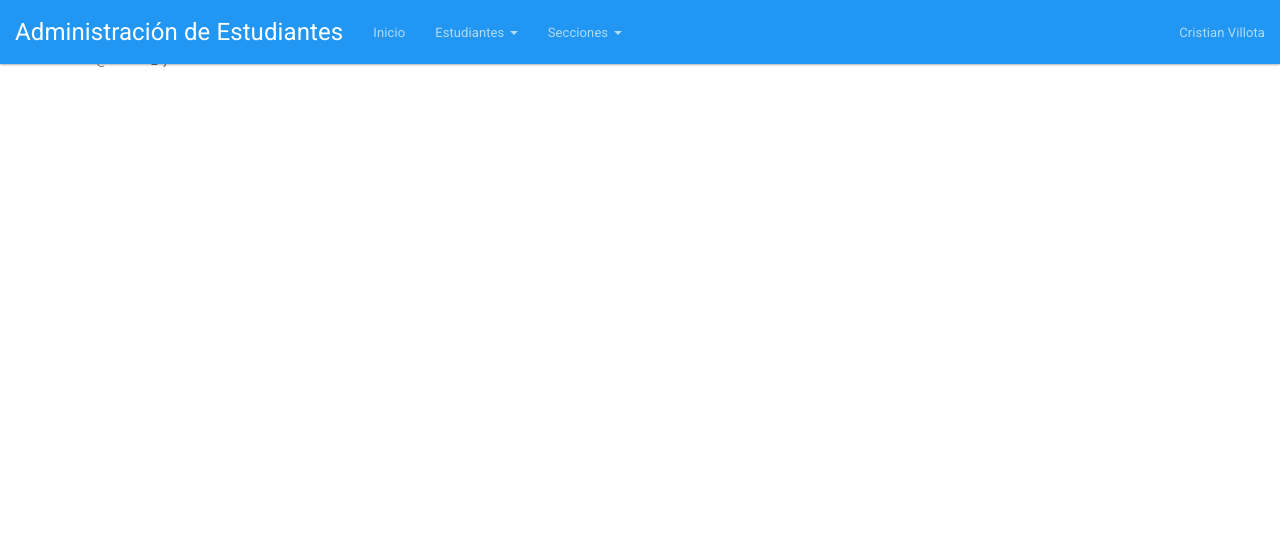
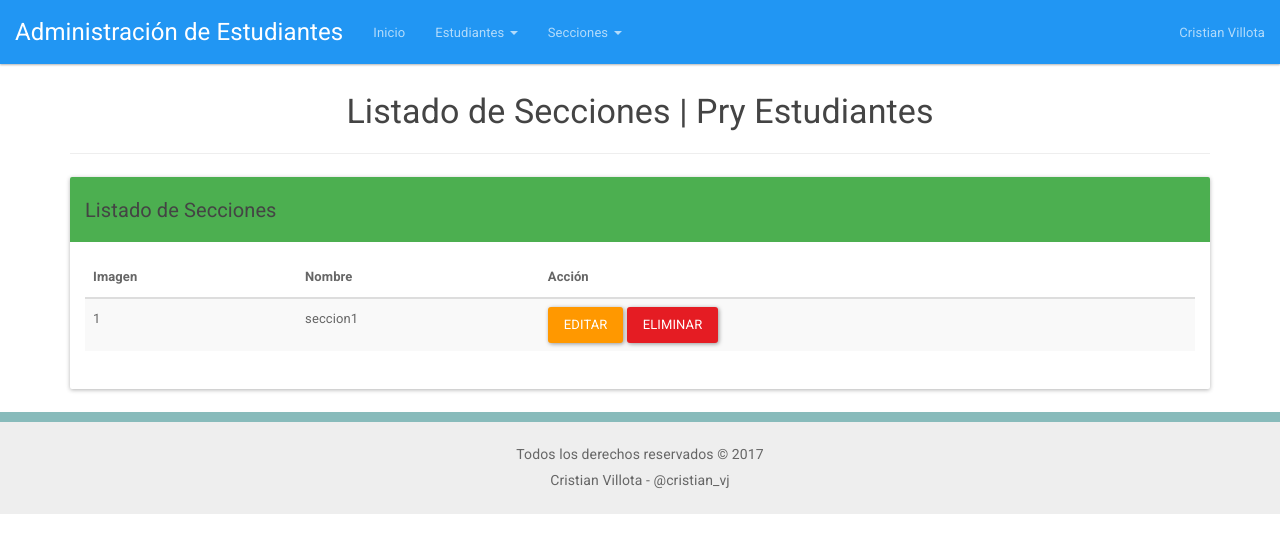
Before and after one commit to AdriVM/pry-estudiantes, a PHP site: page /pry-estudiantes/secciones in a window 1280 px wide. Shown: the top 553 px of the page. Run offline with PHP 8.4, Linux system fonts and the light colour scheme; data comes from the database, SQL or seed files in the repository; some libraries are stand-ins or nearby versions.

Commit message:
Listar estudiantes y secciones

```diff
--- a/Controllers/seccionesController.php
+++ b/Controllers/seccionesController.php
@@ -1,13 +1,17 @@
 <?php namespace Controllers;
+
+  use Models\Seccion as Seccion;
 
   Class seccionesController{
 
+    private $secciones;
+
+    public function __construct(){
+      $this->secciones = new Seccion();
+    }
     public function index(){
-      print "Hola soy el index de secciones";
-    }
-
-    public function ver($num){
-      print "Eres el numero: " . $num;
+      $datos = $this->secciones->listar();
+      return $datos;
     }
   }
 
--- a/Views/secciones/index.php
+++ b/Views/secciones/index.php
@@ -0,0 +1,31 @@
+<div class="container">
+  <h3 class="titulo">Listado de Secciones | Pry Estudiantes<hr></h3>
+
+  <div class="panel panel-success">
+    <div class="panel-heading">
+      <h5 class="panel-tittle">Listado de Secciones</h5>
+    </div>
+    <div class="panel-body">
+      <table class="table table-striped table-hover">
+        <thead>
+          <tr>
+            <th>Imagen</th>
+            <th>Nombre</th>
+            <th>Acción</th>
+          </tr>
+        </thead>
+        <tbody>
+          <?php while($row = mysqli_fetch_array($datos)){ ?>
+          <tr>
+            <td><?php echo $row['id']; ?></td>
+            <td><?php echo $row['nombre']; ?></td>
+            <td><a class="btn btn-warning" href="<?php echo URL; ?>estudiantes/editar/<?php echo $row['id']; ?>">Editar</a>
+                <a class="btn btn-danger" href="<?php echo URL; ?>estudiantes/eliminar/<?php echo $row['id']; ?>">Eliminar</a>
+            </td>
+          </tr>
+          <?php } ?>
+        </tbody>
+      </table>
+    </div>
+  </div>
+</div>
--- a/Views/template/css/general.css
+++ b/Views/template/css/general.css
@@ -1,3 +1,16 @@
+body{
+  padding-top: 70px;
+}
+footer{
+  background-color: #EEE;
+  border-top: 10px solid #8BB;
+  font-size: 14px;
+  padding: 20px;
+  text-align: center;
+}
+.imagen-avatar{
+  width: 50px;
+}
 .titulo{
   text-align: center;
 }
--- a/index.php
+++ b/index.php
@@ -2,7 +2,7 @@
 
   define('DS', DIRECTORY_SEPARATOR);
   define('ROOT', realpath(dirname(_FILE_)) . DS);
-  define('URL', "http://localhost:8080/pry-estudiantes/");
+  define('URL', "http://localhost/pry-estudiantes/");
 
   require_once "Config/Autoload.php";
   Config\Autoload::run();
```
Also changed, not shown: Views/estudiantes/index.php (+5 -4 lines), Views/template/imagenes/avatars/avatar1.jpg (added), Views/template/imagenes/avatars/avatar2.jpg (added), Views/template/imagenes/avatars/avatar3.png (added).
